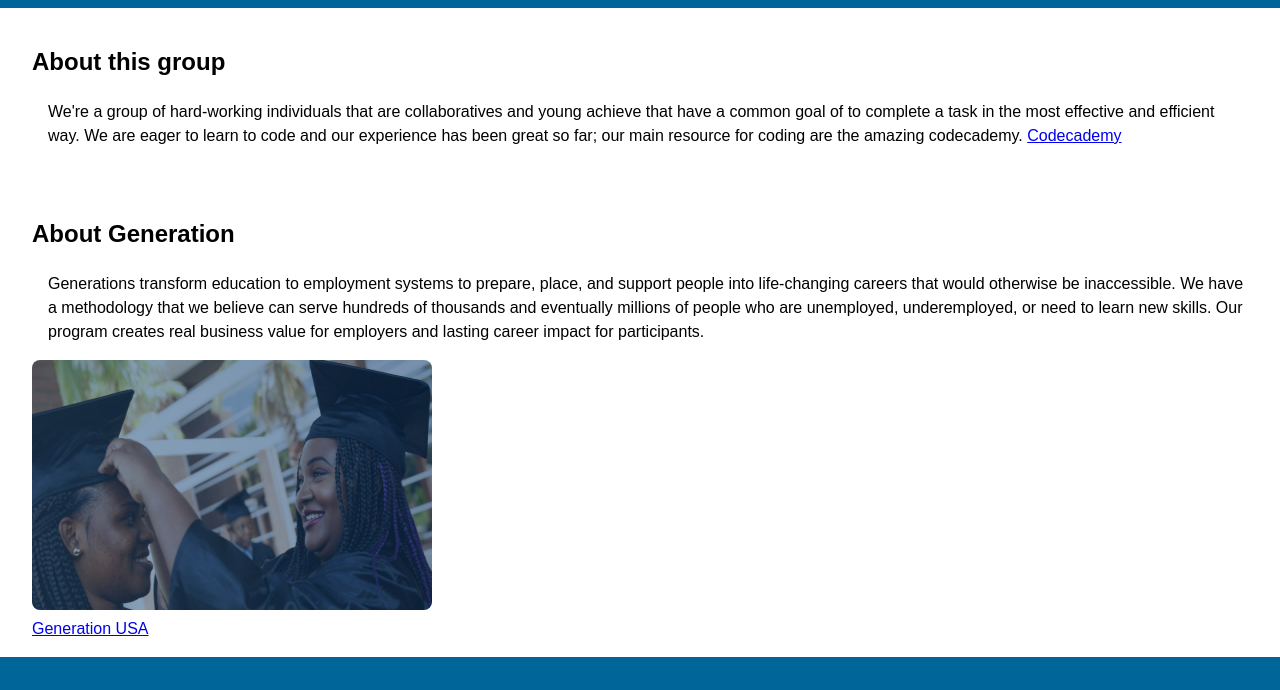
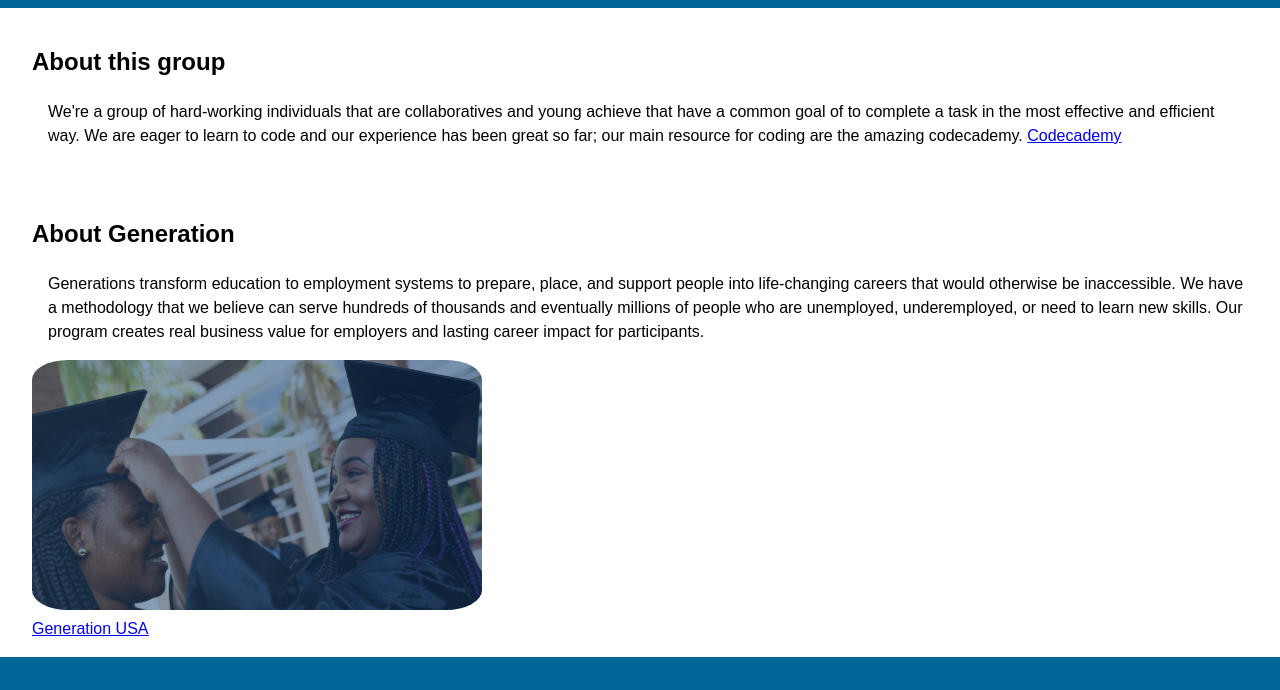
Before and after one commit to Abdi-Aden/goup-11, a plain HTML site: page 4.4/index.html in a window 1280 px wide. Shown: the part 88-778 px from the top of the page. Drawn offline with Linux system fonts and the light colour scheme.

Commit message:
changed image size

```diff
--- a/4.4/style.css
+++ b/4.4/style.css
@@ -25,8 +25,8 @@ body {
 }
 
 img {
-  border-radius: 8px;
-  width: 400px;
+  border-radius: 8%;
+  width: 450px;
   height: 250px;
 
 
```
